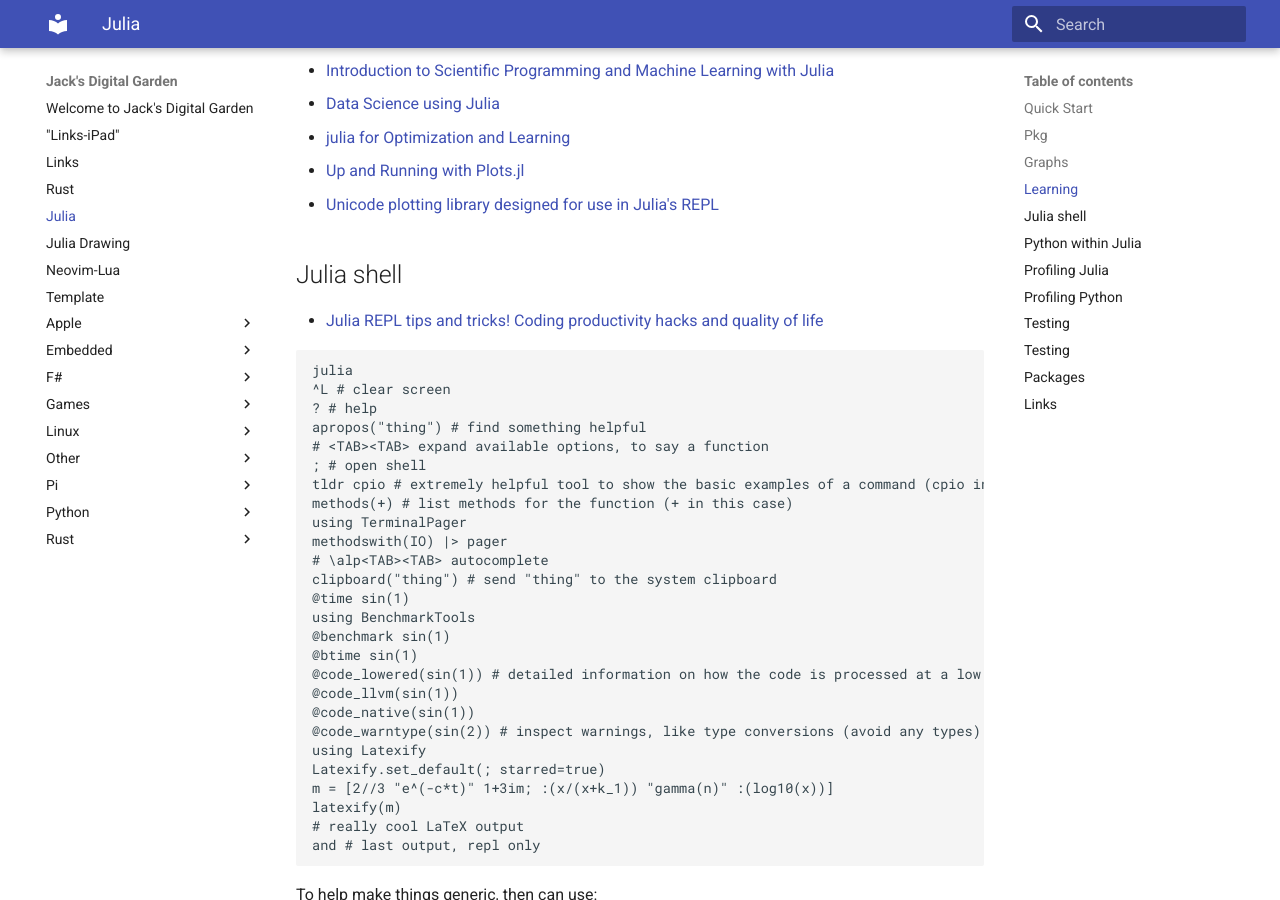
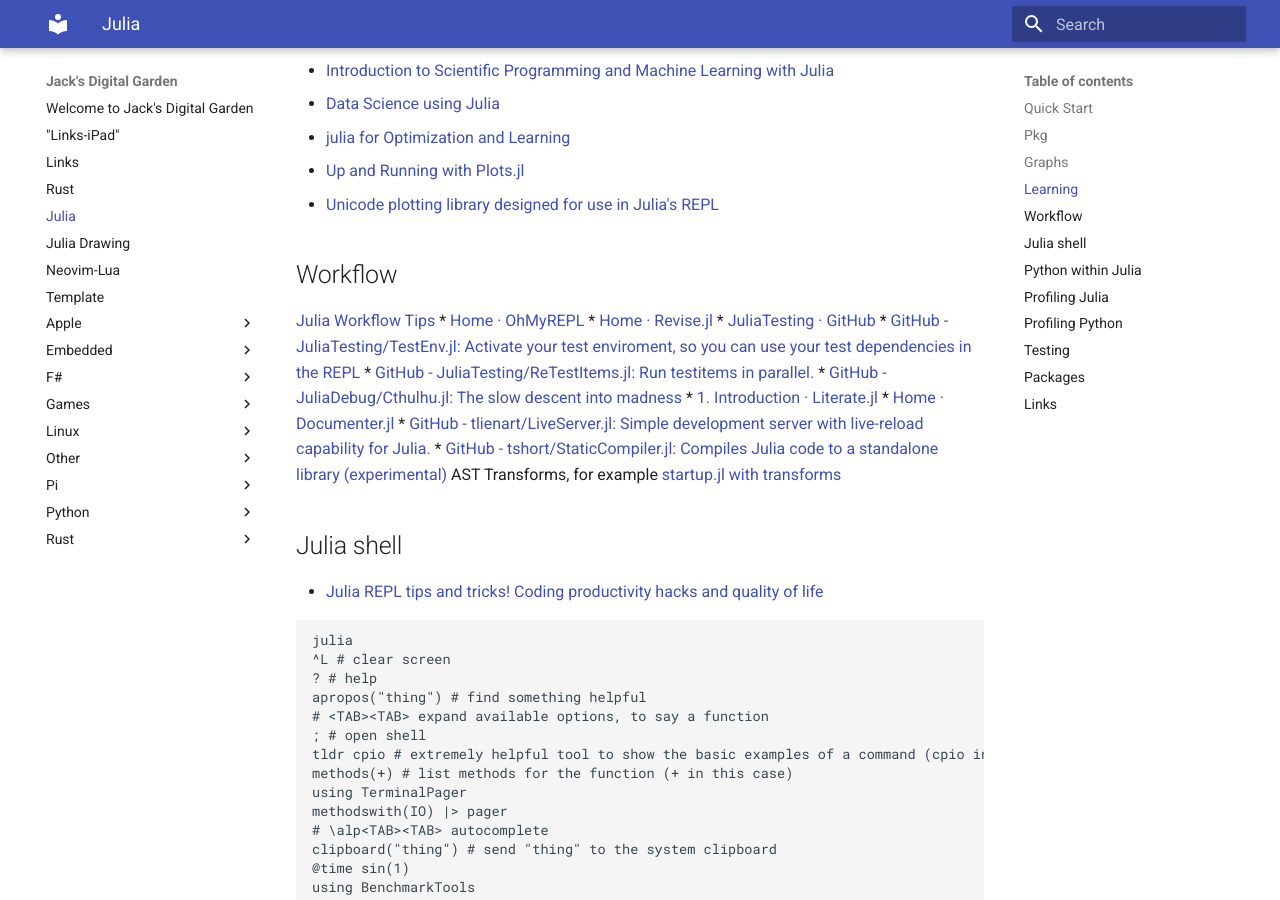
Before and after one commit to jchidley/mkdocs-material-test, an MkDocs documentation site: the page built from docs/2023-03-21-Julia.md, in a window 1280 px wide and 900 px high, scrolled down 1465 px. Built offline with MkDocs 1.6.1 and Material for MkDocs 9.7.7, drawn with Linux system fonts in a browser that asks for light colours; some of the changed text lies outside the part shown.

Commit message:
Julia Workflow

````diff
--- a/docs/2023-03-21-Julia.md
+++ b/docs/2023-03-21-Julia.md
@@ -73,6 +73,22 @@ UnicodePlots
 * [julia for Optimization and Learning](https://juliateachingctu.github.io/Julia-for-Optimization-and-Learning/stable/)
 * [Up and Running with Plots.jl](https://docs.juliaplots.org/latest/tutorial/)
 * [Unicode plotting library designed for use in Julia's REPL](https://github.com/JuliaPlots/UnicodePlots.jl)
+
+## Workflow
+
+[Julia Workflow Tips](https://youtu.be/qM9NtiYlXck)
+* [Home · OhMyREPL](https://kristofferc.github.io/OhMyREPL.jl/latest/)
+* [Home · Revise.jl](https://timholy.github.io/Revise.jl/stable/)
+* [JuliaTesting · GitHub](https://github.com/JuliaTesting)
+* [GitHub - JuliaTesting/TestEnv.jl: Activate your test enviroment, so you can use your test dependencies in the REPL](https://github.com/JuliaTesting/TestEnv.jl)
+* [GitHub - JuliaTesting/ReTestItems.jl: Run testitems in parallel.](https://github.com/JuliaTesting/ReTestItems.jl)
+* [GitHub - JuliaDebug/Cthulhu.jl: The slow descent into madness](https://github.com/JuliaDebug/Cthulhu.jl)
+* [1. Introduction · Literate.jl](https://fredrikekre.github.io/Literate.jl/v2/)
+* [Home · Documenter.jl](https://documenter.juliadocs.org/stable/)
+* [GitHub - tlienart/LiveServer.jl: Simple development server with live-reload capability for Julia.](https://github.com/tlienart/LiveServer.jl)
+* [GitHub - tshort/StaticCompiler.jl: Compiles Julia code to a standalone library (experimental)](https://github.com/tshort/StaticCompiler.jl)
+AST Transforms, for example  [startup.jl with transforms](https://github.com/fredrikekre/.dotfiles/blob/master/.julia/config/startup.jl)
+
 
 ## Julia shell
 
@@ -204,11 +220,12 @@ from the julia command line
 include("test/runtests.jl")
 retest()
 ```
-## Testing
 
 * [Unit Testing](https://docs.julialang.org/en/v1/stdlib/Test/)
+* [JuliaTesting · GitHub](https://github.com/JuliaTesting)
+* [GitHub - JuliaTesting/ReTestItems.jl: Run testitems in parallel.](https://github.com/JuliaTesting/ReTestItems.jl)
+* [PropCheck.jl a more recent QuickCheck derivative](https://seelengrab.github.io/PropCheck.jl/stable/index.html)
 * [ReTest](https://github.com/JuliaTesting/ReTest.jl/blob/master/docs/src/index.md)
-* [PropCheck.jl a more recent QuickCheck derivative](https://seelengrab.github.io/PropCheck.jl/stable/index.html)
 * [JCheck is a julia derivative of Quickcheck](https://docs.juliahub.com/JCheck/xkdfQ/1.0.0/)
 * [Quickcheck user documentation](https://begriffs.com/posts/2017-01-14-design-use-quickcheck.html)
 * [FsCheck: Random Testing for .NET](https://fscheck.github.io/FsCheck/)
````
